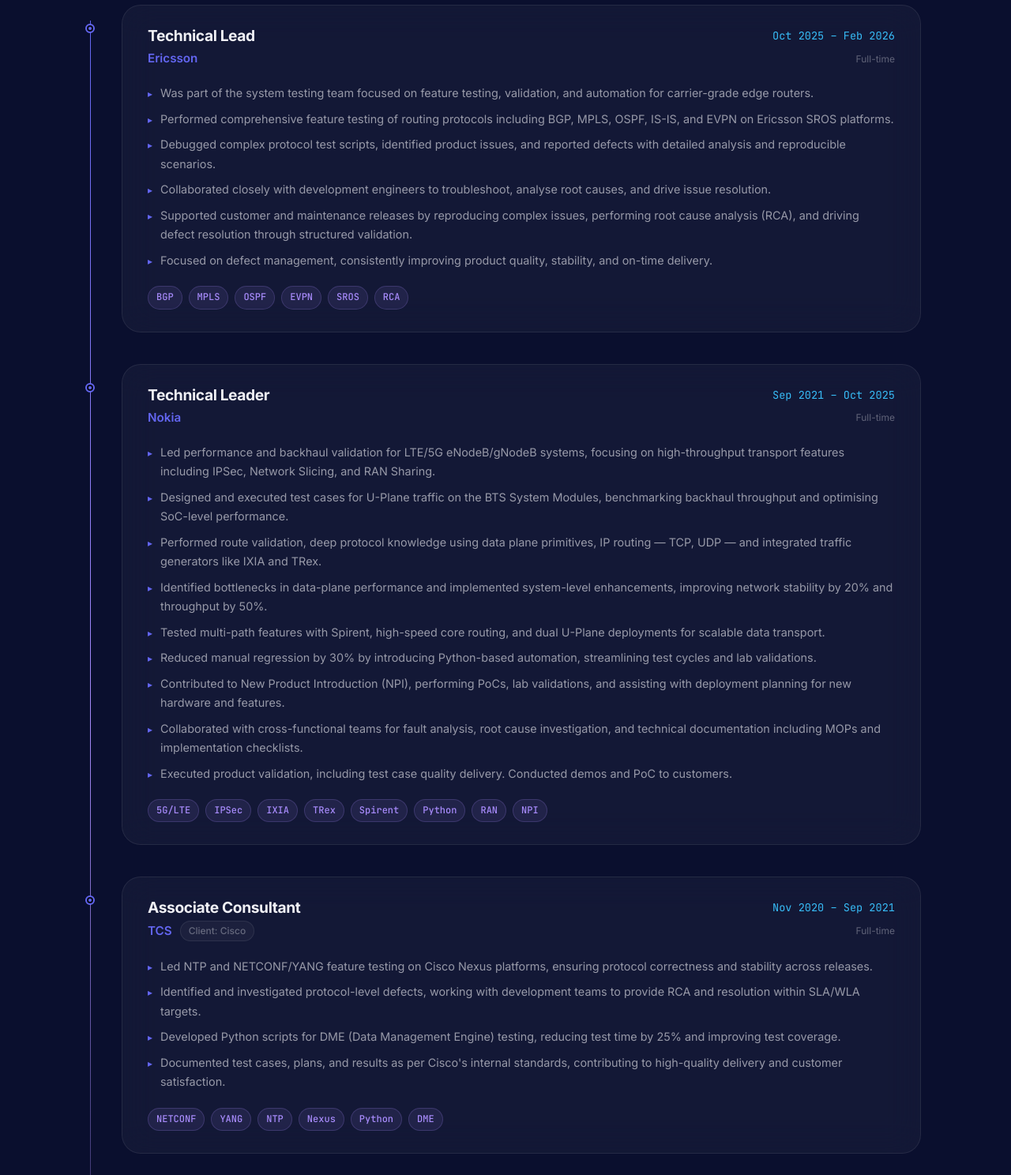
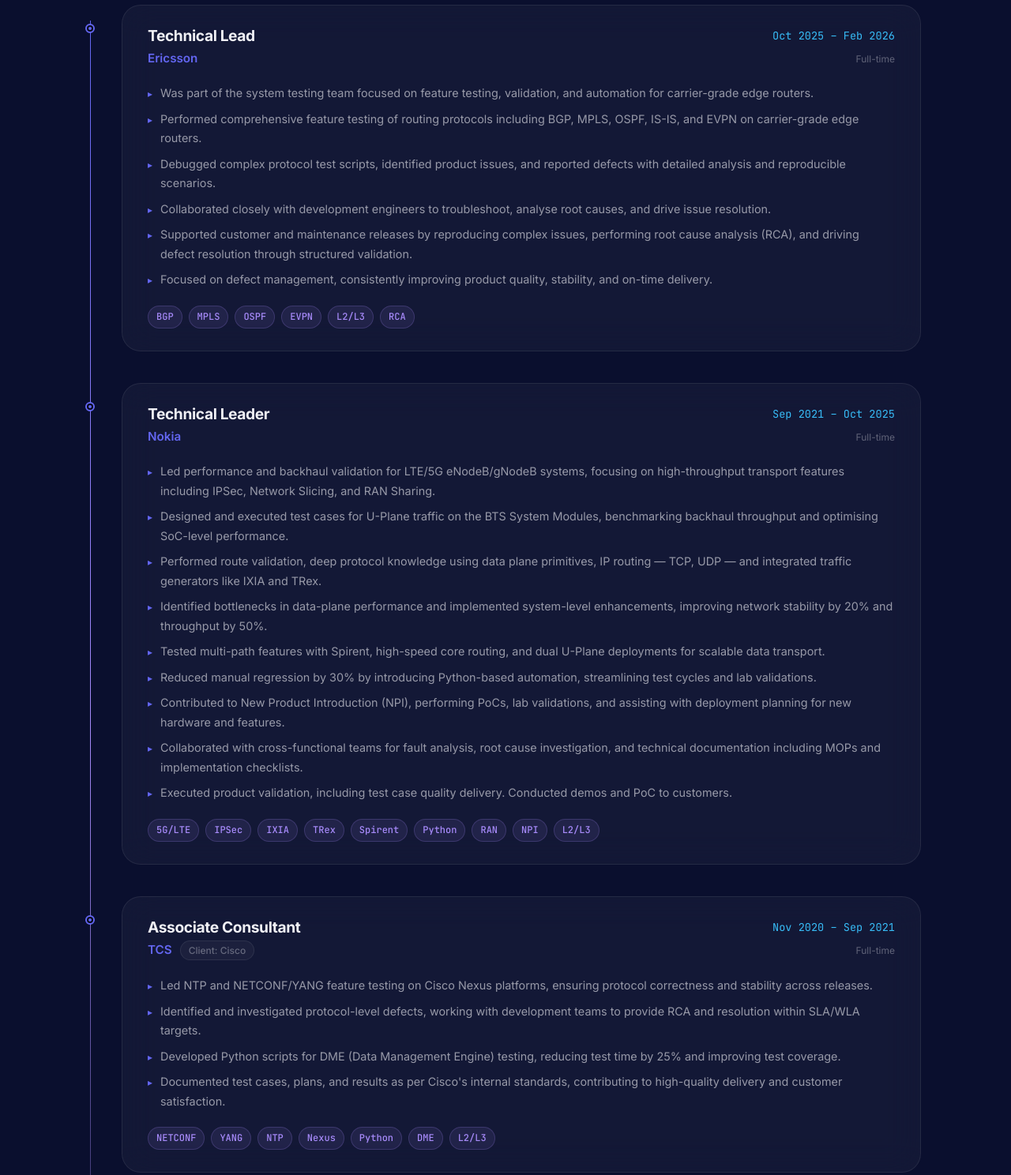
Before and after one commit to akashsachdeva01/portfolio, a plain HTML site: page index.html in a window 1280 px wide. Shown: the part 2220-3708 px from the top of the page at 79% size. Drawn offline with Linux system fonts and the light colour scheme.

Commit message:
Fix: remove wrong SROS platform ref for Ericsson, add L2/L3 tag to all companies

```diff
--- a/index.html
+++ b/index.html
@@ -123,7 +123,8 @@
                     <div class="about-icon">🏆</div>
                     <h3>Award Winner</h3>
                     <p>Recognised with <em>High Flyer</em> and <em>Outstanding Contributor</em> at Ericsson, and
-                        <em>Business Excellence</em> at Nokia.</p>
+                        <em>Business Excellence</em> at Nokia.
+                    </p>
                 </div>
             </div>
             <div class="about-summary">
@@ -177,7 +178,7 @@
                             <li>Was part of the system testing team focused on feature testing, validation, and
                                 automation for carrier-grade edge routers.</li>
                             <li>Performed comprehensive feature testing of routing protocols including BGP, MPLS, OSPF,
-                                IS-IS, and EVPN on Ericsson SROS platforms.</li>
+                                IS-IS, and EVPN on carrier-grade edge routers.</li>
                             <li>Debugged complex protocol test scripts, identified product issues, and reported defects
                                 with detailed analysis and reproducible scenarios.</li>
                             <li>Collaborated closely with development engineers to troubleshoot, analyse root causes,
@@ -190,7 +191,7 @@
                         </ul>
                         <div class="job-tags">
                             <span class="tag">BGP</span><span class="tag">MPLS</span><span class="tag">OSPF</span>
-                            <span class="tag">EVPN</span><span class="tag">SROS</span><span class="tag">RCA</span>
+                            <span class="tag">EVPN</span><span class="tag">L2/L3</span><span class="tag">RCA</span>
                         </div>
                     </div>
                 </div>
@@ -235,7 +236,7 @@
                         <div class="job-tags">
                             <span class="tag">5G/LTE</span><span class="tag">IPSec</span><span class="tag">IXIA</span>
                             <span class="tag">TRex</span><span class="tag">Spirent</span><span class="tag">Python</span>
-                            <span class="tag">RAN</span><span class="tag">NPI</span>
+                            <span class="tag">RAN</span><span class="tag">NPI</span><span class="tag">L2/L3</span>
                         </div>
                     </div>
                 </div>
@@ -268,7 +269,8 @@
                         </ul>
                         <div class="job-tags">
                             <span class="tag">NETCONF</span><span class="tag">YANG</span><span class="tag">NTP</span>
-                            <span class="tag">Nexus</span><span class="tag">Python</span><span class="tag">DME</span>
+                            <span class="tag">Nexus</span><span class="tag">Python</span><span
+                                class="tag">DME</span><span class="tag">L2/L3</span>
                         </div>
                     </div>
                 </div>
```
